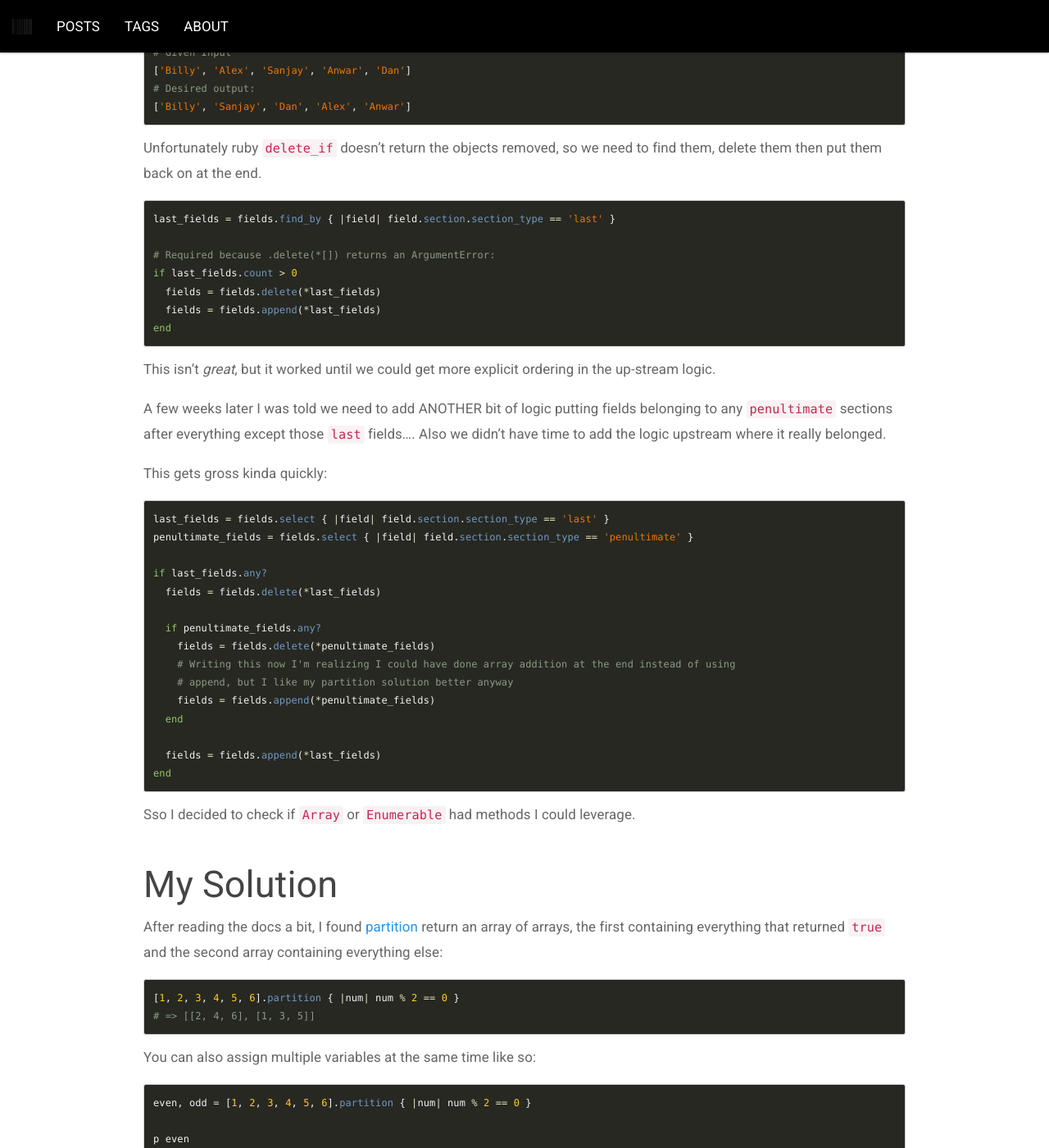
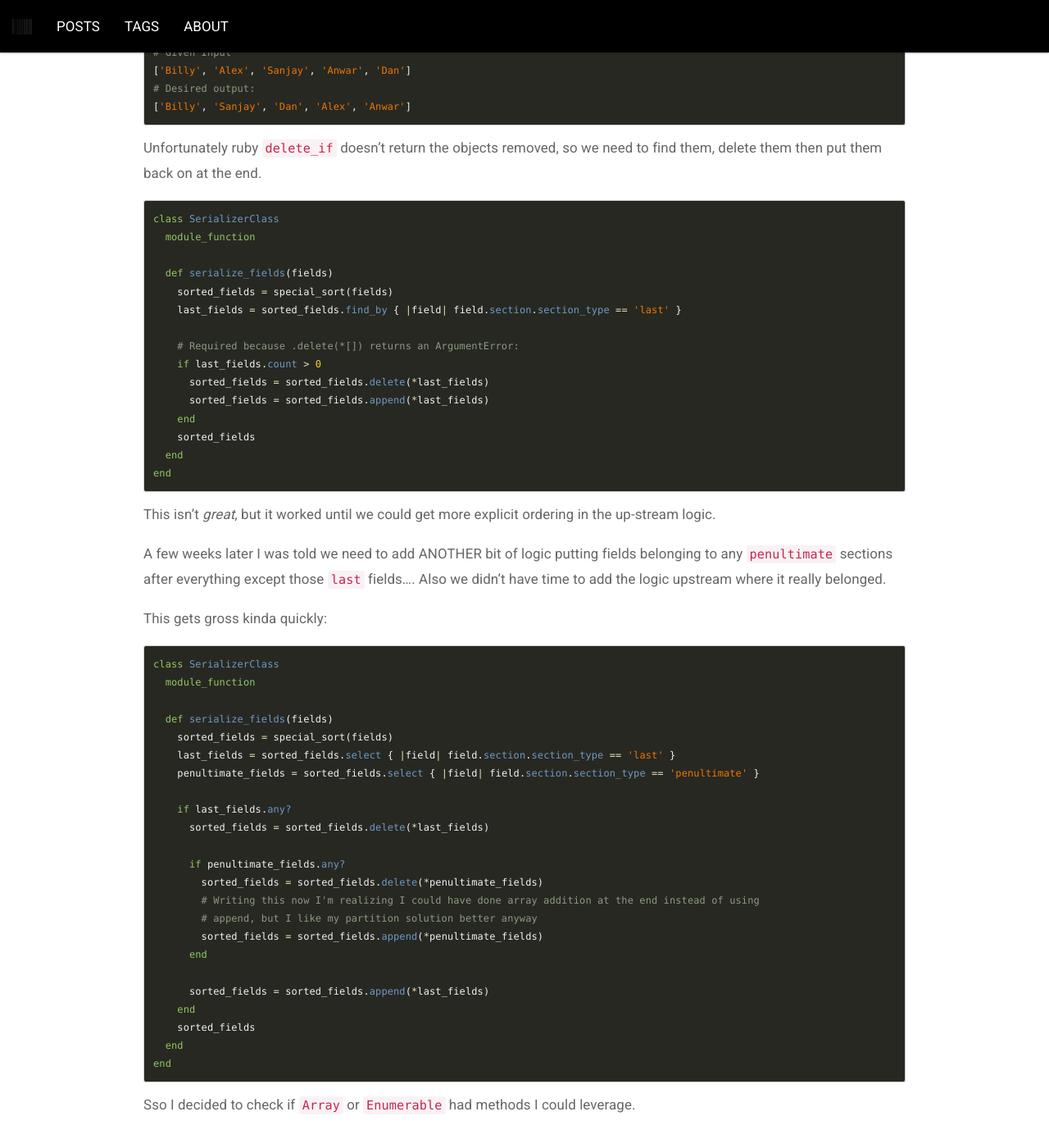
Before and after one commit to DanDobrick/blog, a Jekyll site: the page built from _posts/2020-10-03-ruby-partitions.md, in a window 1280 px wide and 1400 px high, scrolled down 1710 px. Shown: the whole window at 82% size. Built offline with Jekyll 4.4.1, drawn with Linux system fonts in a browser that asks for light colours; some of the changed text lies outside the part shown.

Commit message:
I should proof-read more often

````diff
--- a/_posts/2020-10-03-ruby-partitions.md
+++ b/_posts/2020-10-03-ruby-partitions.md
@@ -58,12 +58,20 @@
 Unfortunately ruby `delete_if` doesn't return the objects removed, so we need to find them, delete them then put them back on at the end.
 
 ```ruby
-last_fields = fields.find_by { |field| field.section.section_type == 'last' }
+class SerializerClass
+  module_function
 
-# Required because .delete(*[]) returns an ArgumentError:
-if last_fields.count > 0
-  fields = fields.delete(*last_fields)
-  fields = fields.append(*last_fields)
+  def serialize_fields(fields)
+    sorted_fields = special_sort(fields)
+    last_fields = sorted_fields.find_by { |field| field.section.section_type == 'last' }
+
+    # Required because .delete(*[]) returns an ArgumentError:
+    if last_fields.count > 0
+      sorted_fields = sorted_fields.delete(*last_fields)
+      sorted_fields = sorted_fields.append(*last_fields)
+    end
+    sorted_fields
+  end
 end
 ```
 
@@ -73,20 +81,28 @@
 
 This gets gross kinda quickly:
 ```ruby
-last_fields = fields.select { |field| field.section.section_type == 'last' }
-penultimate_fields = fields.select { |field| field.section.section_type == 'penultimate' }
+class SerializerClass
+  module_function
 
-if last_fields.any?
-  fields = fields.delete(*last_fields)
+  def serialize_fields(fields)
+    sorted_fields = special_sort(fields)
+    last_fields = sorted_fields.select { |field| field.section.section_type == 'last' }
+    penultimate_fields = sorted_fields.select { |field| field.section.section_type == 'penultimate' }
 
-  if penultimate_fields.any?
-    fields = fields.delete(*penultimate_fields)
-    # Writing this now I'm realizing I could have done array addition at the end instead of using
-    # append, but I like my partition solution better anyway
-    fields = fields.append(*penultimate_fields)
+    if last_fields.any?
+      sorted_fields = sorted_fields.delete(*last_fields)
+
+      if penultimate_fields.any?
+        sorted_fields = sorted_fields.delete(*penultimate_fields)
+        # Writing this now I'm realizing I could have done array addition at the end instead of using
+        # append, but I like my partition solution better anyway
+        sorted_fields = sorted_fields.append(*penultimate_fields)
+      end
+
+      sorted_fields = sorted_fields.append(*last_fields)
+    end
+    sorted_fields
   end
-
-  fields = fields.append(*last_fields)
 end
 ```
 
@@ -113,9 +129,16 @@
 
 Re-writing the code above with partition we can say:
 ```ruby
-last_fields, other_fields = fields.partition { |field| field.section.section_type == 'last' }
-penultimate_fields, other_fields = fields.partition { |field| field.section.section_type == 'penultimate' }
+class SerializerClass
+  module_function
 
-ordered_fields = other_fields + penultimate_fields + last_fields
+  def serialize_fields(fields)
+    sorted_fields = special_sort(fields)
+    last_fields, other_fields = sorted_fields.partition { |field| field.section.section_type == 'last' }
+    penultimate_fields, other_fields = other_fields.partition { |field| field.section.section_type == 'penultimate' }
+
+    other_fields + penultimate_fields + last_fields
+  end
+end
 ```
-Which feels a lot more straight-forward and gives allows us to have a more declarative ordering statement at the end.
+Which is less destructive, feels a lot more straight-forward and gives allows us to have a more declarative ordering statement at the end.
````
Also changed, not shown: other parts of _posts/2020-10-03-ruby-partitions.md (+1 -1 lines).
